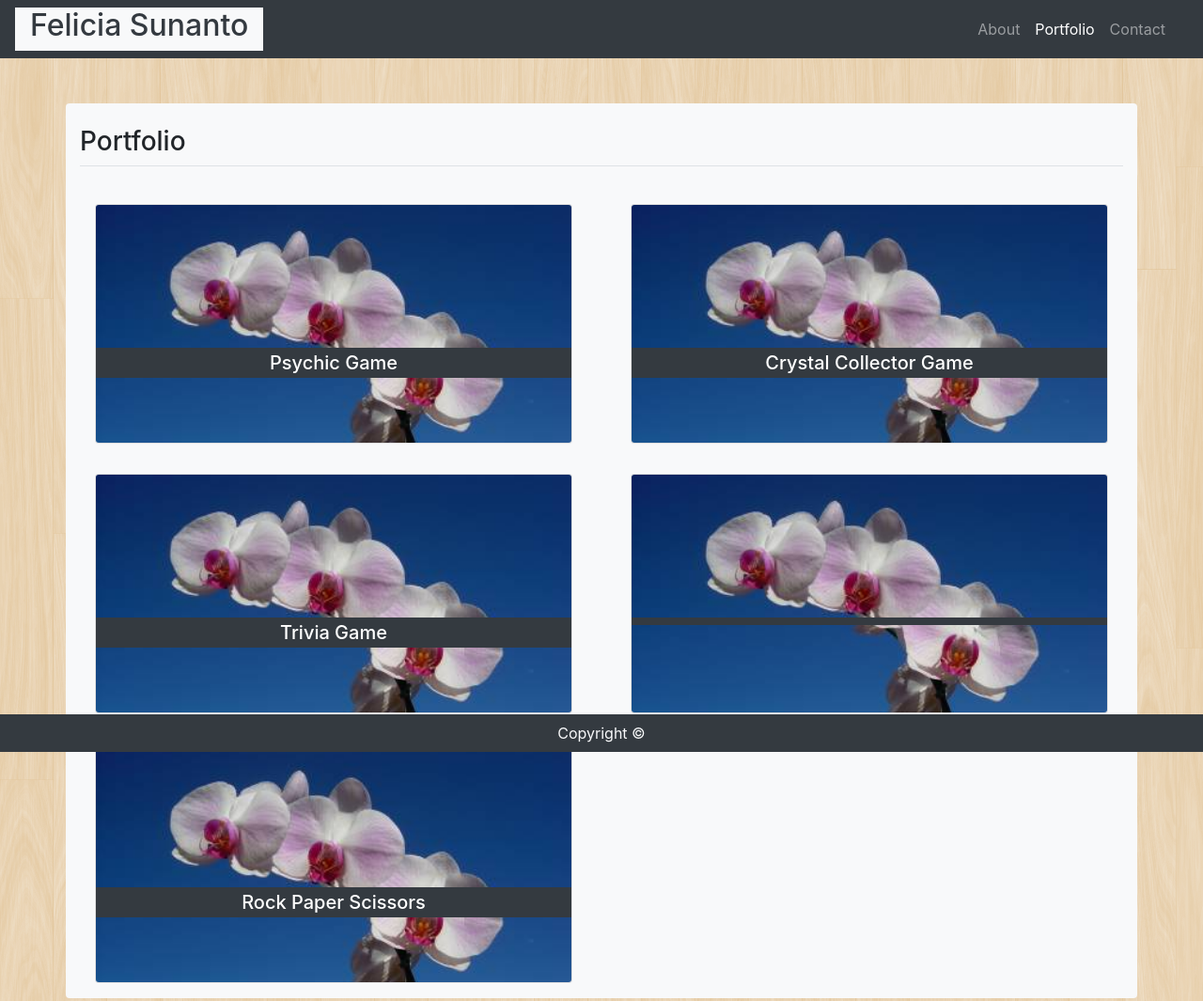
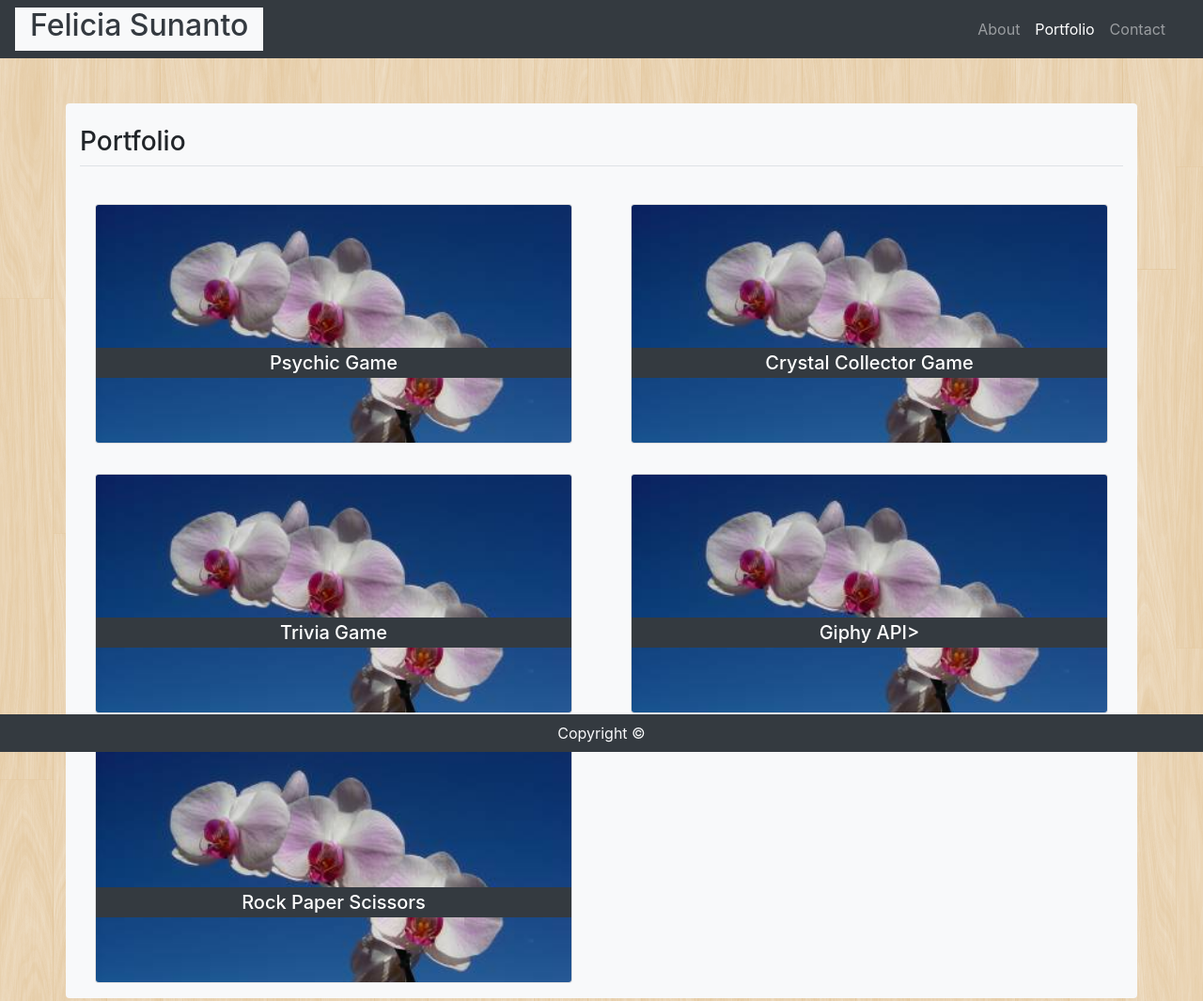
Before and after one commit to felsuna/Bootstrap-Portfolio, a plain HTML site: page portfolio.html in a window 1280 px wide. Shown: the top 1065 px of the page at 94% size. Drawn offline with nearby package versions, Linux system fonts and the light colour scheme; a web font is replaced by a local one.

Commit message:
giphy game

```diff
--- a/portfolio.html
+++ b/portfolio.html
@@ -77,7 +77,7 @@
                     <div class="card text-white m-3">
                         <img alt="Card image" class="card-img" src="images/port1.jpg">
                         <div class="p-0 card-img-overlay">
-                            <h5 class="card-title bg-dark p-1 position-relative text-center" style="top:60%;"Giphy API></h5>
+                            <h5 class="card-title bg-dark p-1 position-relative text-center" style="top:60%;">Giphy API></h5>
                         </div>
                     </div>
                 </a>
```
